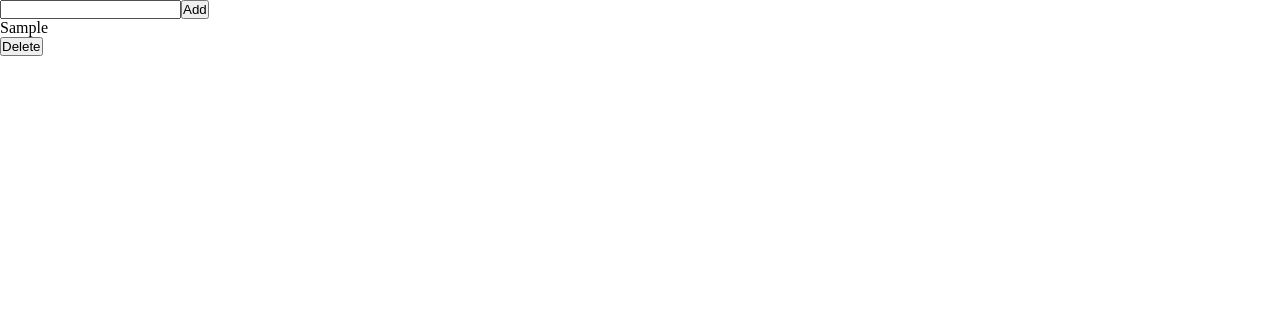
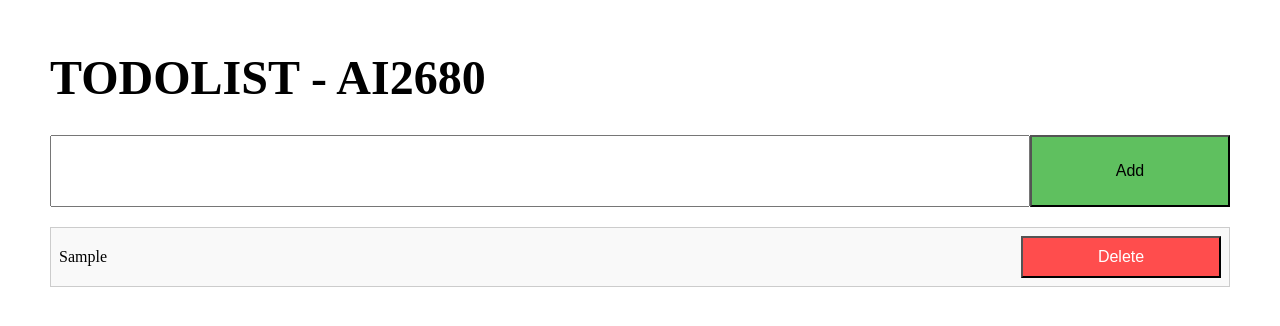
Before and after one commit to vishal-kumawat-appinventiv/task1-todolist, a React (Vite) app: page / in a window 1280 px wide. Both pictures are taken after typing "Sample" into the empty fields and a click on the button "Add". Shown: the top 326 px of the page. Built offline with nearby package versions, Linux system fonts and the light colour scheme.

Commit message:
css added

```diff
--- a/src/App.tsx
+++ b/src/App.tsx
@@ -1,3 +1,4 @@
+import "./index.css";
 import { useState } from "react";
 import Add from "./components/AddBtn/Add";
 import Input from "./components/InputField/Input";
@@ -19,6 +20,7 @@ function App() {
   const handleAddTodo = () => {
     if (inputValue === "") {
       alert("Cant add Empty ToDo!");
+      return;
     }
     setTodos([...todos, inputValue]);
     setInputValue("");
@@ -27,6 +29,7 @@ function App() {
   return (
     <>
       <div className="main">
+        <h1 className="heading">TODOLIST - AI2680</h1>
         <div className="topBar">
           <Input value={inputValue} onChange={handleInputChange} />
           <Add onClick={handleAddTodo} />
--- a/src/components/AddBtn/add.css
+++ b/src/components/AddBtn/add.css
@@ -0,0 +1,7 @@
+button {
+    padding: 20px;
+    min-width: 200px;
+    background: rgb(95, 192, 95);
+    font-size: 1rem;
+    max-height: 72px;
+}
--- a/src/components/InputField/input.css
+++ b/src/components/InputField/input.css
@@ -0,0 +1,6 @@
+input {
+    flex: 1;
+    padding: 20px;
+    margin-bottom: 20px;
+    font-size: 24px;
+}
--- a/src/components/Todo/Todo.tsx
+++ b/src/components/Todo/Todo.tsx
@@ -1,4 +1,5 @@
-import React from 'react';
+import React from "react";
+import "./todo.css";
 
 interface TodoProps {
   todoValue: string;
@@ -8,8 +9,10 @@ interface TodoProps {
 const Todo: React.FC<TodoProps> = ({ todoValue, onDelete }) => {
   return (
     <>
-      <p>{todoValue}</p>
-      <button onClick={onDelete}>Delete</button>
+      <div className="todoItem">
+        <p>{todoValue}</p>
+        <button onClick={onDelete}>Delete</button>
+      </div>
     </>
   );
 };
--- a/src/components/Todo/todo.css
+++ b/src/components/Todo/todo.css
@@ -0,0 +1,22 @@
+.todoItem {
+  display: flex;
+  align-items: center;
+  justify-content: space-between;
+  padding: 8px;
+  border: 1px solid #ccc;
+  margin-bottom: 8px;
+  background-color: #f9f9f9;
+}
+
+.todoItem p {
+  margin: 0;
+  flex: 1;
+}
+
+.todoItem button {
+  margin-left: 8px;
+  padding: 10px 8px;
+  background-color: #ff4d4d;
+  color: white;
+  cursor: pointer;
+}
--- a/src/index.css
+++ b/src/index.css
@@ -2,3 +2,16 @@
   margin: 0;
   padding: 0;
 }
+
+.main {
+  margin: 50px;
+}
+
+.topBar {
+  display: flex;
+}
+
+.heading {
+  margin-bottom: 30px;
+  font-size: 3rem;
+}
```
Also changed, not shown: src/components/AddBtn/Add.tsx (+3 -4 lines), src/components/InputField/Input.tsx (+3 -8 lines).
